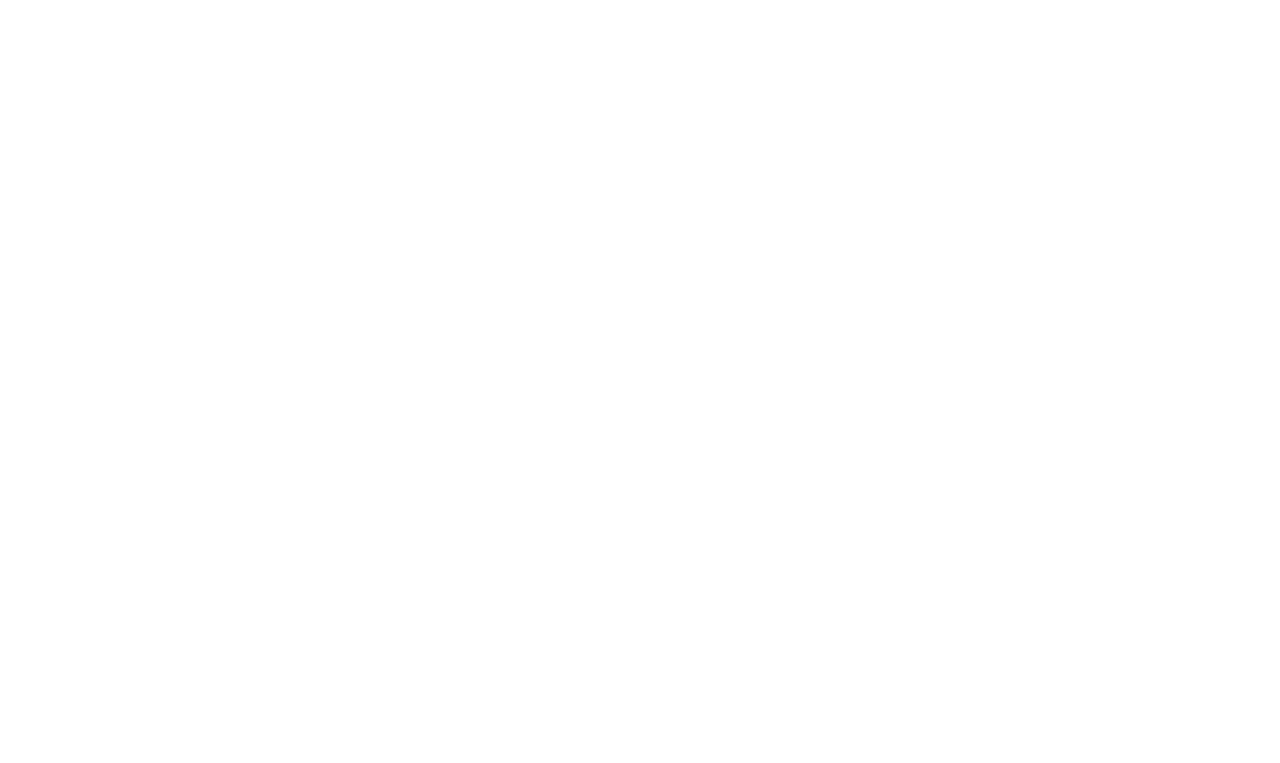
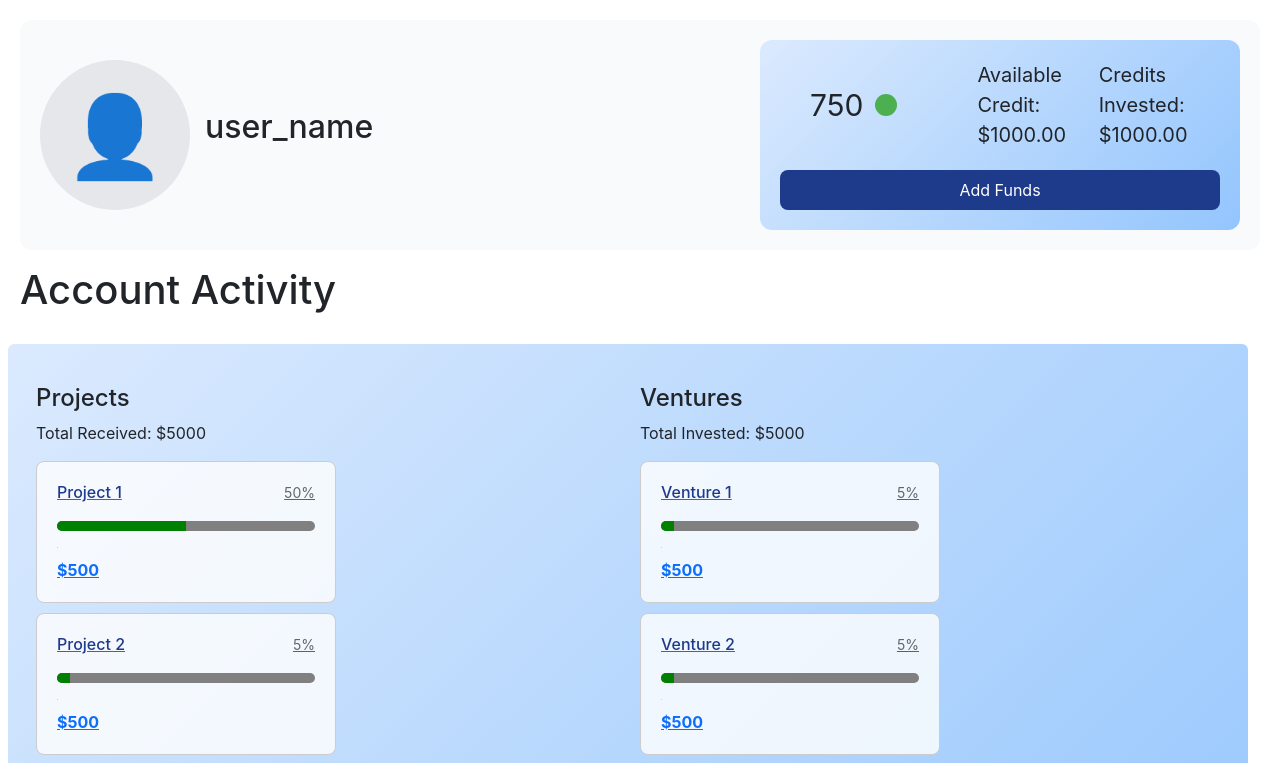
Before and after one commit to jerry12543/spartahackX, a React (Create React App) app in the folder LoanMinnow/client/: page /profile in a window 1280 px wide. Before the commit this address had no page. Shown: the top 763 px of the page. Built offline with nearby package versions, Linux system fonts and the light colour scheme.

Commit message:
profile frontend

```diff
--- /dev/null
+++ b/LoanMinnow/client/src/ProfilePage.tsx
@@ -0,0 +1,112 @@
+// ProfilePage.tsx
+import React, { useState } from 'react';
+import './styles/ProfilePage.css';
+import './styles/Dashboard.css';
+import ProjectCard from './ProjectCard.tsx';
+
+const ProfilePage = () => {
+  const [profileImage, setProfileImage] = useState<string | null>(null);
+
+  const handleImageChange = (event: React.ChangeEvent<HTMLInputElement>) => {
+    if (event.target.files && event.target.files[0]) {
+      const file = event.target.files[0];
+      const reader = new FileReader();
+      reader.onload = () => {
+        setProfileImage(reader.result as string);
+      };
+      reader.readAsDataURL(file);
+    }
+  };
+
+  return (
+    <div className="profile-page-container">
+      {/* Profile Header */}
+      <div className="profile-header">
+        {/* Profile Picture and Username */}
+        <div className="profile-info">
+          <div className="profile-picture-container">
+            <div
+              className="profile-picture"
+              style={{
+                backgroundImage: `url(${profileImage || ''})`,
+              }}
+            >
+              {!profileImage && <span className="default-icon">👤</span>}
+              <input
+                type="file"
+                accept="image/*"
+                className="hidden-file-input"
+                onChange={handleImageChange}
+              />
+            </div>
+          </div>
+          <h2 className="username">user_name</h2>
+        </div>
+
+        {/* Credit Info Box */}
+        <div className="credit-info-box">
+        <div className="row credit-info-row">
+            <div className="credit-score-section">
+            <span className="credit-score" style={{fontSize:30, paddingLeft:30}}>750</span>
+            <div className="green-dot"></div>
+
+            <div className="col">
+                <div className="d-flex flex-column" style={{fontSize:20}}>
+                    <span>Available Credit:</span>
+                    <span>$1000.00</span>
+                </div>
+            </div>
+
+            <div className="col">
+                <div className="d-flex flex-column" style={{fontSize:20}}>
+                    <span>Credits Invested:</span>
+                    <span>$1000.00</span>
+                </div>
+            </div>
+            </div>
+            <div className="credit-amounts">
+
+            </div>
+        </div>
+        <div className="d-flex justify-content-end">
+        <button className="add-funds-btn d-flex justify-content-center w-100">Add Funds</button>
+        </div>
+
+        </div>
+
+      </div>
+
+      {/* Account Activity */}
+      <div className="pt-3">
+      <h1 className="account-activity-heading">Account Activity</h1>
+      </div>
+
+      {/* Projects and Ventures Section */}
+      <div className="row g-4 w-100 projects-ventures-container rounded p-3"
+            style={{marginTop:30}}>
+
+        {/* Projects Section */}
+        <div className="col-6">
+          <h4>Projects</h4>
+          <p>Total Received: $5000</p>
+          <ProjectCard venture_id={""} label={"Project 1"} percentage={50} amount={500}/>
+          <ProjectCard venture_id={""} label={"Project 2"} percentage={5} amount={500}/>
+          <ProjectCard venture_id={""} label={"Project 3"} percentage={5} amount={500}/>
+          <ProjectCard venture_id={""} label={"Project 4"} percentage={5} amount={500}/>
+        </div>
+
+        {/* Ventures Section */}
+        <div className="col-6">
+          <h4>Ventures</h4>
+          <p>Total Invested: $5000</p>
+          <ProjectCard venture_id={""} label={"Venture 1"} percentage={5} amount={500}/>
+          <ProjectCard venture_id={""} label={"Venture 2"} percentage={5} amount={500}/>
+          <ProjectCard venture_id={""} label={"Venture 3"} percentage={5} amount={500}/>
+          <ProjectCard venture_id={""} label={"Venture 4"} percentage={5} amount={500}/>
+        </div>
+      </div>
+    </div>
+  );
+};
+
+export default ProfilePage;
--- a/LoanMinnow/client/src/ProjectCard.tsx
+++ b/LoanMinnow/client/src/ProjectCard.tsx
@@ -10,14 +10,32 @@ interface ProjectCardProps {
   amount?: number;    // Optional amount to display
 }
 
-const ProjectCard = ( { label, venture_id } ) => {
+const ProjectCard = ( { label, venture_id, percentage, amount } ) => {
   return (
     <Link to={`/venture/${venture_id}`} className="project-card-link">
-      <div className="project-card">
-          <h3>{label}</h3>
+      <div className="project-card" style={{ padding: '20px', border: '1px solid #ccc', borderRadius: '8px', width: '300px' }}>
+      <div className="card-header" style={{ marginBottom: '10px' }}>
+        <h3 style={{ margin: 0 }}>{label}</h3>
+        <span style={{ fontSize: '14px', color: '#666' }}>{`${percentage}%`}</span>
       </div>
+      <progress
+        value={percentage / 100}
+        max="1"
+        style={{
+          width: '100%',
+          height: '10px',
+          borderRadius: '5px',
+          overflow: 'hidden',
+          appearance: 'none',
+          backgroundColor: '#e0e0e0',
+        }}
+      />
+      <div className="divider" style={{ margin: '10px 0', height: '1px', backgroundColor: '#ccc' }}></div>
+      <span style={{ fontSize: '16px', fontWeight: 'bold' }}>{`$${amount}`}</span>
+    </div>
     </Link>
   );
 };
 
+
 export default ProjectCard;
--- a/LoanMinnow/client/src/index.tsx
+++ b/LoanMinnow/client/src/index.tsx
@@ -5,6 +5,7 @@ import Dashboard from './Dashboard.tsx';
 import { BrowserRouter, Routes, Route } from 'react-router-dom';
 import './index.css';
 import CreatePost from './CreatePost.tsx';
+import ProfilePage from './ProfilePage.tsx';
 import 'bootstrap/dist/css/bootstrap.min.css';
 
 
@@ -16,6 +17,7 @@ const App = () => {
         <Route path="/login" element={<LoginPage />} />
         <Route path="/dashboard" element={<Dashboard />} />
         <Route path="/newventure" element={<CreatePost />} />
+        <Route path="/profile" element={<ProfilePage />} />
       </Routes>
     </BrowserRouter>
   );
--- a/LoanMinnow/client/src/styles/Dashboard.css
+++ b/LoanMinnow/client/src/styles/Dashboard.css
@@ -59,13 +59,60 @@ h3 {
   color: #1e3a8a;
 }
 
+
 .project-card {
-  background-color: rgba(255, 255, 255, .8);
+  background-color: rgba(255, 255, 255, 0.8);
   padding: 15px;
   margin-bottom: 10px;
   border-radius: 8px;
-  cursor: pointer;
-  transition: transform 0.2s;
+}
+
+.card-header {
+  display: flex;
+  justify-content: space-between;
+  align-items: center;
+}
+
+.fixed-label {
+  flex: 0 0 150px; /* Fixed width for the label */
+  overflow: hidden;
+  white-space: nowrap;
+  text-overflow: ellipsis; /* Handle long text properly */
+}
+
+.amount-info {
+  display: flex;
+  align-items: center;
+  flex: 1;
+}
+
+.divider {
+  width: 1px;
+  height: 20px;
+  background-color: #ccc;
+  margin: 0 10px;
+}
+
+/* Adjusting the progress bar width */
+.progress-bar-container {
+  background-color: #e5e7eb;
+  border-radius: 8px;
+  overflow: hidden;
+  height: 32px;
+  margin-right: 10px;
+}
+
+h3 {
+  margin: 0;
+}
+
+.amount-info span {
+}
+
+.divider {
+  width: 1px;
+  height: 20px;
+  background-color: #ccc;
 }
 
 .project-card:hover {
--- /dev/null
+++ b/LoanMinnow/client/src/styles/ProfilePage.css
@@ -0,0 +1,131 @@
+/* ProfilePage.css */
+
+.profile-page-container {
+    padding: 20px;
+    width:100%;
+  }
+
+  .profile-header {
+    display: flex;
+    align-items: center;
+    justify-content: space-between;
+    background-color: #f9fafb; /* Light gray background */
+    padding: 20px;
+    border-radius: 12px;
+  }
+
+  .profile-picture-container {
+    display: flex;
+    position: relative; /* Add this */
+    width: 150px; /* Match profile picture width */
+    height: 150px; /* Match profile picture height */
+  }
+
+  .hidden-file-input {
+    position: absolute;
+    top: 0;
+    left: 0;
+    width: 100%;
+    height: 100%;
+    opacity: 0;
+    cursor: pointer;
+    z-index: 1; /* Ensure it's above the profile picture but contained within container */
+  }
+
+  .profile-info {
+    display: flex;
+    align-items: center;
+  }
+
+  .profile-picture-container {
+    position: relative;
+  }
+
+  .profile-picture {
+    width: 150px;
+    height: 150px;
+    border-radius: 50%;
+    background-color: #e5e7eb; /* Light gray */
+    display: flex;
+    align-items: center;
+    justify-content: center;
+  }
+
+  .profile-picture:hover {
+    cursor: pointer;
+  }
+
+  .default-icon {
+    font-size: 80px;
+  }
+
+  .credit-info-container {
+  }
+
+  .username {
+    font-size: 32px;
+    margin-left: 15px; /* Space between profile picture and username */
+  }
+
+  /* Right Section: Credit Info Box */
+  .credit-info-box {
+    background: linear-gradient(135deg, #dbeafe, #93c5fd); /* Light blue gradient */
+    padding: 20px;
+    border-radius: 12px; /* Rounded corners */
+    width:40%;
+  }
+
+  .credit-score-section {
+    display: flex;
+    align-items: center; /* Vertically align score and dot */
+  }
+
+  .credit-score {
+    font-size: 32px; /* Larger font size for credit score */
+    margin-right:12px;
+  }
+
+  .green-dot {
+    width: 22px;
+    height: 22px;
+    background-color: #4caf50;
+    border-radius: 50%;
+    margin-right:80px;
+  }
+
+
+  .add-funds-btn {
+    background-color: #1e3a8a;
+    color: white;
+    padding: 8px 16px;
+    border: none;
+    border-radius: 8px;
+    cursor: pointer;
+    margin-top: 20px;
+  }
+
+  /* Account Activity */
+  .account-activity-heading {
+  }
+
+  /* Projects-Ventures Layout */
+  .projects-ventures-container {
+    background: linear-gradient(135deg, #dbeafe, #93c5fd);
+  }
+
+  .profile-header {
+  display: flex;
+  align-items: center;
+  gap: 10px; /* Reduces space between profile picture and username /
+}
+
+.username {
+  font-size: 32px; / Larger font size /
+  margin-left: 10px; / Minimal spacing from profile picture /
+  font-weight: normal; / Matches the design in the image */
+}
+
+.profile-picture-container {
+  display: flex;
+  align-items: center;
+}
```
